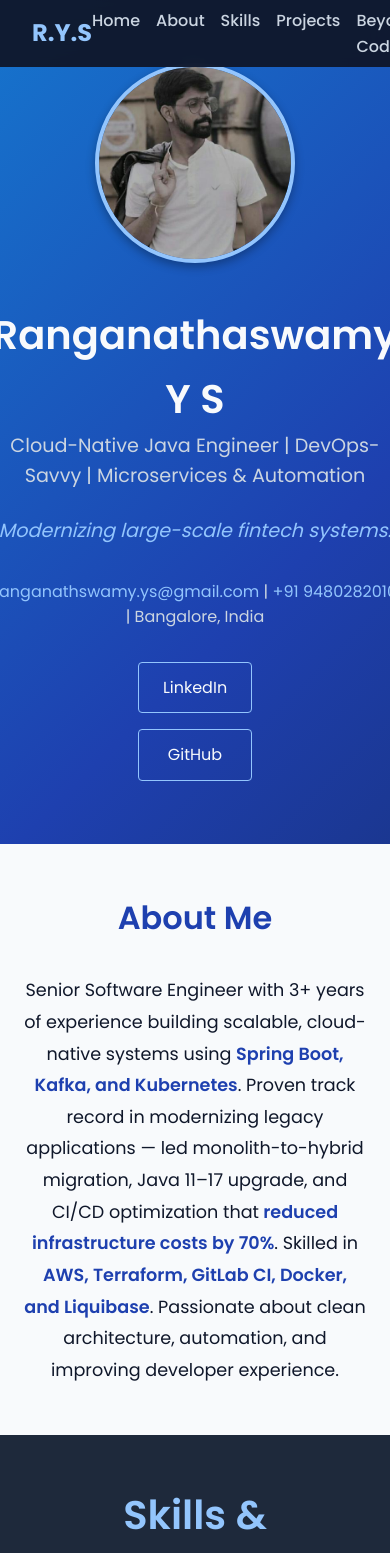
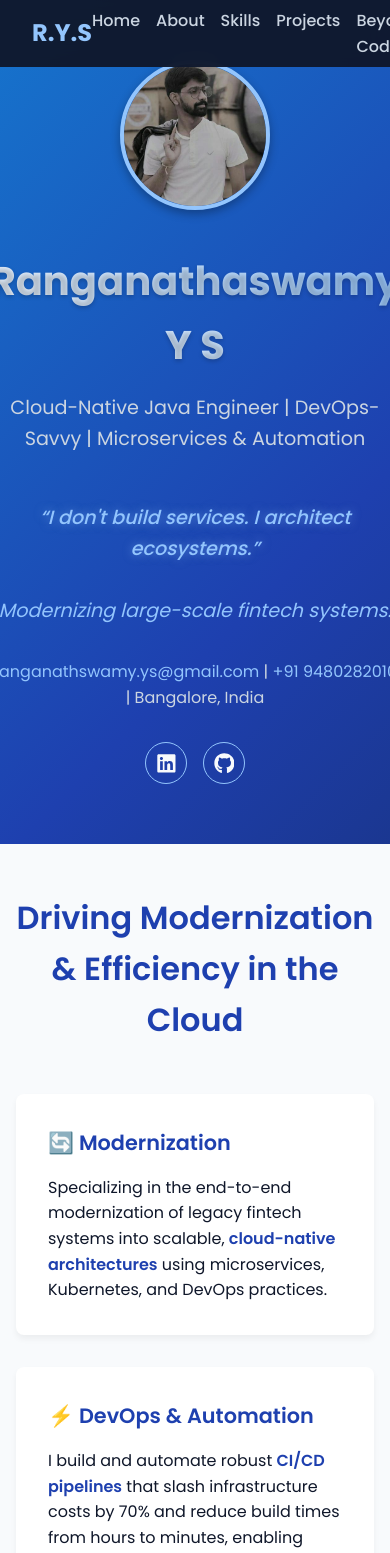
Before and after one commit to Ranganath0108/portfolio-website, a React (Vite) app: page / in a window 390 px wide. Shown: the top 1553 px of the page. Built offline with nearby package versions, Linux system fonts and the light colour scheme.

Commit message:
added Catchy quotes and changed linkdin button to icons

```diff
--- a/src/components/About.css
+++ b/src/components/About.css
@@ -1,39 +1,74 @@
 /* About.css */
 .about-section {
   padding: 5rem 2rem;
-  background-color: #f8fafc; /* Light background for contrast */
-  color: #0f172a; /* Dark text for readability */
+  background-color: #f8fafc;
+  color: #0f172a;
 }
 
 .about-container {
-  max-width: 800px;
+  max-width: 1200px;
   margin: 0 auto;
 }
 
 .about-section h2 {
   font-size: 2.5rem;
   text-align: center;
-  margin-bottom: 2rem;
-  color: #1e40af; /* A blue for the heading to match the theme */
+  margin-bottom: 3rem;
+  color: #1e40af;
 }
 
-.about-section p {
-  font-size: 1.1rem;
-  line-height: 1.8;
-  text-align: center;
+.about-grid {
+  display: grid;
+  grid-template-columns: repeat(auto-fit, minmax(300px, 1fr));
+  gap: 2rem;
+  margin-bottom: 3rem;
 }
 
-.about-section strong {
-  color: #1e40af; /* Highlight key technologies and metrics */
+.about-item {
+  background-color: #ffffff;
+  padding: 2rem;
+  border-radius: 8px;
+  box-shadow: 0 4px 6px rgba(0, 0, 0, 0.05);
+  transition: transform 0.3s ease, box-shadow 0.3s ease;
+}
+
+.about-item:hover {
+  transform: translateY(-5px);
+  box-shadow: 0 10px 15px rgba(0, 0, 0, 0.1);
+}
+
+.about-item h3 {
+  font-size: 1.3rem;
+  margin-bottom: 1rem;
+  color: #1e40af;
+}
+
+.about-item p {
+  line-height: 1.6;
+}
+
+.about-item strong {
+  color: #1e40af;
   font-weight: 600;
 }
 
-/* Responsive design for mobile */
+.about-cta {
+  font-size: 1.2rem;
+  text-align: center;
+  font-style: italic;
+  color: #64748b;
+  max-width: 600px;
+  margin: 0 auto;
+}
+
 @media (max-width: 768px) {
   .about-section {
-    padding: 3rem 1.5rem;
+    padding: 3rem 1rem;
   }
   .about-section h2 {
     font-size: 2rem;
   }
+  .about-grid {
+    grid-template-columns: 1fr;
+  }
 }
--- a/src/components/About.jsx
+++ b/src/components/About.jsx
@@ -4,12 +4,27 @@ const About = () => {
   return (
     <section id="about" className="about-section">
       <div className="about-container">
-        <h2>About Me</h2>
-        <p>
-          Senior Software Engineer with 3+ years of experience building scalable, cloud-native systems using <strong>Spring Boot, Kafka, and Kubernetes</strong>.
-          Proven track record in modernizing legacy applications — led monolith-to-hybrid migration, Java 11–17 upgrade, and CI/CD optimization that
-          <strong> reduced infrastructure costs by 70%</strong>. Skilled in <strong>AWS, Terraform, GitLab CI, Docker, and Liquibase</strong>.
-          Passionate about clean architecture, automation, and improving developer experience.
+        <h2>Driving Modernization & Efficiency in the Cloud</h2>
+
+        <div className="about-grid">
+          <div className="about-item">
+            <h3>🔄 Modernization</h3>
+            <p>Specializing in the end-to-end modernization of legacy fintech systems into scalable, <strong>cloud-native architectures</strong> using microservices, Kubernetes, and DevOps practices.</p>
+          </div>
+
+          <div className="about-item">
+            <h3>⚡ DevOps & Automation</h3>
+            <p>I build and automate robust <strong>CI/CD pipelines</strong> that slash infrastructure costs by 70% and reduce build times from hours to minutes, enabling faster and more reliable releases.</p>
+          </div>
+
+          <div className="about-item">
+            <h3>🛠️ Core Engineering</h3>
+            <p>My work is powered by deep expertise in the <strong>Java ecosystem (11-17)</strong> and event-driven design with <strong>Kafka</strong>, ensuring strong foundations for any system I build or improve.</p>
+          </div>
+        </div>
+
+        <p className="about-cta">
+          I'm passionate about building platforms that empower engineers to do their best work.
         </p>
       </div>
     </section>
--- a/src/components/Footer.css
+++ b/src/components/Footer.css
@@ -32,7 +32,6 @@
   text-decoration: underline;
 }
 
-/* Responsive design for mobile */
 @media (max-width: 768px) {
   .site-footer {
     padding: 1.5rem;
--- a/src/components/Header.css
+++ b/src/components/Header.css
@@ -1,4 +1,3 @@
-/* Header.css */
 .portfolio-header {
   display: flex;
   align-items: center;
@@ -10,7 +9,6 @@
   overflow: hidden;
 }
 
-/* Animated Gradient Background */
 .portfolio-header::before {
   content: '';
   position: absolute;
@@ -21,14 +19,19 @@
   background: linear-gradient(-45deg, #0f172a, #1e40af, #0ea5e9, #1e40af);
   background-size: 400% 400%;
   animation: gradientBG 15s ease infinite;
-  z-index: -1; /* Puts the background behind the content */
+  z-index: -1;
 }
 
-/* Keyframes for the animation */
 @keyframes gradientBG {
   0% { background-position: 0% 50%; }
   50% { background-position: 100% 50%; }
   100% { background-position: 0% 50%; }
+}
+
+.header-content {
+  display: flex;
+  flex-direction: column;
+  align-items: center;
 }
 
 .profile-img-container {
@@ -38,23 +41,17 @@
 .profile-img {
   width: 200px;
   height: 200px;
-  object-fit: cover; /* Ensures the image fills the space without stretching */
-  border-radius: 50%; /* This creates the circle */
-  border: 4px solid #93c5fd; /* Adds a colored border */
-  box-shadow: 0 4px 10px rgba(0, 0, 0, 0.3); /* Adds a subtle shadow for depth */
+  object-fit: cover;
+  border-radius: 50%;
+  border: 4px solid #93c5fd;
+  box-shadow: 0 4px 10px rgba(0, 0, 0, 0.3);
 }
 
-.header-content {
-  display: flex;
-  flex-direction: column;
-  align-items: center;
-}
-
-header-content h1 {
+.header-content h1 {
   font-size: 3.5rem;
   font-weight: 700;
   margin-bottom: 1rem;
-  margin-top: 0; /* Added this line */
+  margin-top: 0;
   background: linear-gradient(45deg, #f8fafc, #93c5fd);
   -webkit-background-clip: text;
   background-clip: text;
@@ -67,6 +64,16 @@ header-content h1 {
   font-weight: 400;
   margin-bottom: 1.5rem;
   color: #cbd5e1;
+}
+
+
+.catchy-quote {
+  font-size: 1.4rem;
+  font-style: italic;
+  color: #f8fafc;
+  margin: 1.5rem 0;
+  text-shadow: 0 0 10px rgba(147, 197, 253, 0.5);
+  font-weight: 500;
 }
 
 .header-content p {
@@ -90,19 +97,28 @@ header-content h1 {
   text-decoration: underline;
 }
 
+
 .header-links {
   display: flex;
-  gap: 2rem;
+  gap: 1.5rem;
   justify-content: center;
 }
 
 .header-links a {
   color: #f8fafc;
   text-decoration: none;
-  padding: 0.75rem 1.5rem;
+  padding: 0.75rem;
   border: 1px solid #93c5fd;
-  border-radius: 4px;
+  border-radius: 50%;
+  display: flex;
+  align-items: center;
+  justify-content: center;
   transition: all 0.3s ease;
+}
+
+.header-icon {
+  font-size: 1.5rem;
+  transition: transform 0.3s ease;
 }
 
 .header-links a:hover {
@@ -110,7 +126,11 @@ header-content h1 {
   color: #0f172a;
 }
 
-/* Responsive design for mobile */
+.header-links a:hover .header-icon {
+  transform: scale(1.1);
+}
+
+
 @media (max-width: 768px) {
   .header-content h1 {
     font-size: 2.5rem;
@@ -118,8 +138,20 @@ header-content h1 {
   .header-content h2 {
     font-size: 1.2rem;
   }
+  .catchy-quote {
+    font-size: 1.1rem;
+  }
   .header-links {
-    flex-direction: column;
     gap: 1rem;
   }
+  .header-links a {
+    padding: 0.6rem;
+  }
+  .header-icon {
+    font-size: 1.3rem;
+  }
+  .profile-img {
+    width: 150px;
+    height: 150px;
+  }
 }
--- a/src/components/Header.jsx
+++ b/src/components/Header.jsx
@@ -1,5 +1,6 @@
 import './Header.css';
 import profilePhoto from '../assets/profile-photo.jpeg';
+import { FaLinkedin, FaGithub } from 'react-icons/fa';
 
 const Header = () => {
   const taglines = [
@@ -22,6 +23,10 @@ const Header = () => {
         {/* Text Content */}
         <h1>Ranganathaswamy Y S</h1>
         <h2>Cloud-Native Java Engineer | DevOps-Savvy | Microservices & Automation</h2>
+
+        {/* Catchy Quote */}
+        <p className="catchy-quote">“I don't build services. I architect ecosystems.”</p>
+
         <p>{taglines[0]}</p>
 
         <div className="contact-info">
@@ -32,9 +37,14 @@ const Header = () => {
           <span>Bangalore, India</span>
         </div>
 
+        {/* Header Links with Icons */}
         <div className="header-links">
-          <a href="https://linkedin.com/in/ranganathaswamys" target="_blank" rel="noopener noreferrer">LinkedIn</a>
-          <a href="https://github.com/Ranganath0108" target="_blank" rel="noopener noreferrer">GitHub</a>
+          <a href="https://linkedin.com/in/ranganathaswamys" target="_blank" rel="noopener noreferrer" aria-label="LinkedIn">
+            <FaLinkedin className="header-icon" />
+          </a>
+          <a href="https://github.com/Ranganath0108" target="_blank" rel="noopener noreferrer" aria-label="GitHub">
+            <FaGithub className="header-icon" />
+          </a>
         </div>
       </div>
     </header>
--- a/src/components/Navbar.css
+++ b/src/components/Navbar.css
@@ -41,7 +41,6 @@
   color: #93c5fd;
 }
 
-/* Responsive design for mobile - we'll handle this later */
 @media (max-width: 768px) {
   .nav-menu {
     gap: 1rem;
```
